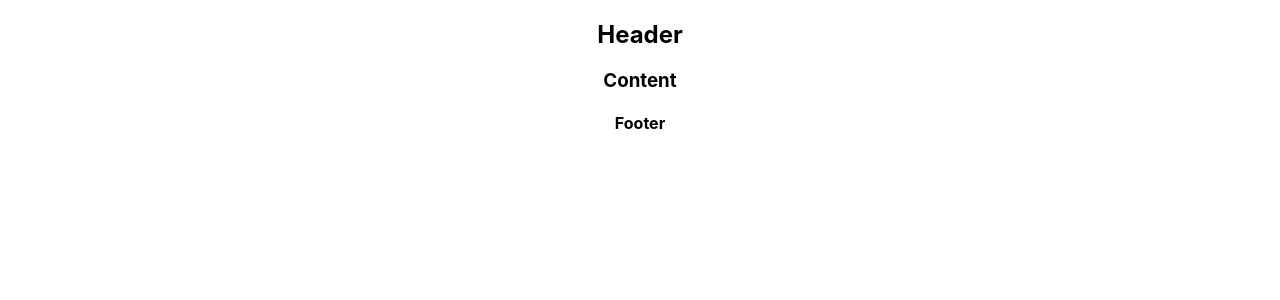
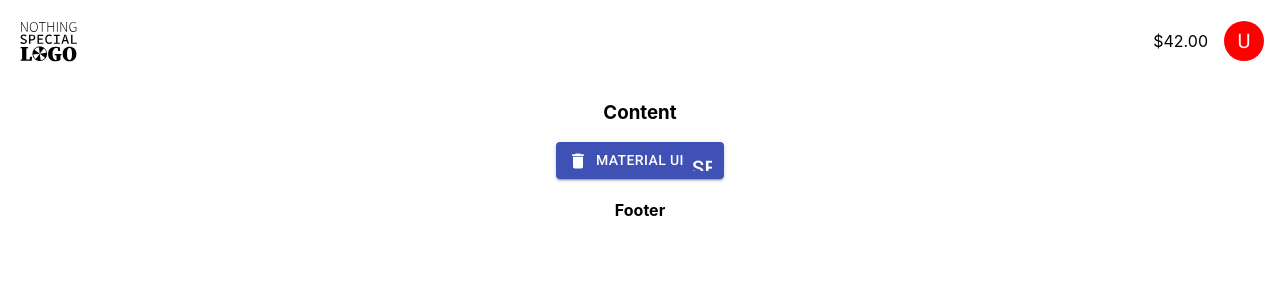
Before and after one commit to Wyrax/test-assessment-react-paktolus, a React (Create React App) app: page / in a window 1280 px wide. Shown: the top 300 px of the page. Built offline with nearby package versions, Linux system fonts and the light colour scheme.

Commit message:
Basic Header

```diff
--- a/package.json
+++ b/package.json
@@ -3,6 +3,8 @@
   "version": "0.1.0",
   "private": true,
   "dependencies": {
+    "@material-ui/core": "^4.11.3",
+    "@material-ui/icons": "^4.11.2",
     "@testing-library/jest-dom": "^5.11.10",
     "@testing-library/react": "^11.2.5",
     "@testing-library/user-event": "^12.8.3",
--- a/public/index.html
+++ b/public/index.html
@@ -7,13 +7,10 @@
     <meta name="theme-color" content="#000000" />
     <meta
       name="description"
-      content="Web site created using create-react-app"
+      content="Test assessment created using create-react-app"
     />
+    <link rel="stylesheet" href="https://fonts.googleapis.com/css?family=Roboto:300,400,500,700&display=swap" />
     <link rel="apple-touch-icon" href="%PUBLIC_URL%/logo192.png" />
-    <!--
-      manifest.json provides metadata used when your web app is installed on a
-      user's mobile device or desktop. See https://developers.google.com/web/fundamentals/web-app-manifest/
-    -->
     <link rel="manifest" href="%PUBLIC_URL%/manifest.json" />
     <!--
       Notice the use of %PUBLIC_URL% in the tags above.
@@ -29,15 +26,5 @@
   <body>
     <noscript>You need to enable JavaScript to run this app.</noscript>
     <div id="root"></div>
-    <!--
-      This HTML file is a template.
-      If you open it directly in the browser, you will see an empty page.
-
-      You can add webfonts, meta tags, or analytics to this file.
-      The build step will place the bundled scripts into the <body> tag.
-
-      To begin the development, run `npm start` or `yarn start`.
-      To create a production bundle, use `npm run build` or `yarn build`.
-    -->
   </body>
 </html>
--- a/src/Content.js
+++ b/src/Content.js
@@ -1,10 +1,26 @@
 import React, { Component } from 'react';
+import { makeStyles } from '@material-ui/core/styles';
+import Button from '@material-ui/core/Button';
+import Icon from '@material-ui/core/Icon';
+import DeleteIcon from '@material-ui/icons/Delete';
+
+// const useStyles = makeStyles((theme) => ({
+//   root: {
+//     '& > *': {
+//       margin: theme.spacing(1),
+//     },
+//   },
+// }));
 
 function Content() {
 
+  // const classes = useStyles();
+
   return (
     <div>
+    {/* <div className={classes.root}> */}
       <h3>Content</h3>
+      <Button variant="contained" color="primary" startIcon={<DeleteIcon />} endIcon={<Icon>send</Icon>}>Material UI</Button>
     </div>
   );
 
--- a/src/Header.js
+++ b/src/Header.js
@@ -1,11 +1,23 @@
 import logo from './logo.svg';
 import React, { Component } from 'react';
+import Avatar from '@material-ui/core/Avatar';
+import Box from '@material-ui/core/Box';
 
-function Header() {
+function Header() { // Avatar must be replaced by module login/avatar
 
   return (
-    <div>
-      <h2>Header</h2>
+    <div style={{ width: '100%', alignItems: 'center' }}>
+      <Box display="flex" textAlign="left" p={1} bgcolor="background.paper">
+        <Box display="flex" p={1} flexGrow={1} style={{ alignItems: 'center' }}>
+          <img src={logo} style={{ height: '50px'}}></img>
+        </Box>
+        <Box display="flex" p={1} style={{ alignItems: 'center' }}>
+          $42.00
+        </Box>
+        <Box display="flex" p={1} style={{ alignItems: 'center' }}>
+          <Avatar style={{ backgroundColor: 'red' }}>U</Avatar>
+        </Box>
+      </Box>
     </div>
   );
 
```
Also changed, not shown: 1 other file (tests, documents, lock files or other folders).
